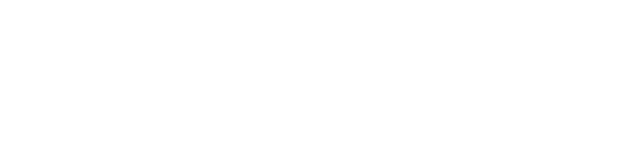
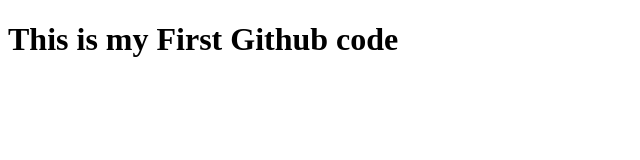
Before and after one commit to tanverrana/my-first-repo, a plain HTML site: page index.html in a window 1280 px wide. Shown: the whole page, without its empty margins (0-640 px from the left). Drawn offline with Linux system fonts and the light colour scheme.

Commit message:
first commit

```diff
--- a/index.html
+++ b/index.html
@@ -4,9 +4,9 @@
     <meta charset="UTF-8">
     <meta http-equiv="X-UA-Compatible" content="IE=edge">
     <meta name="viewport" content="width=device-width, initial-scale=1.0">
-    <title>My First GitHub Code</title>
+    <title>My First GitHub Ripo</title>
 </head>
 <body>
-
+    <h1>This is my First Github code</h1>
 </body>
 </html>
```
Also changed, not shown: 1 other file.
